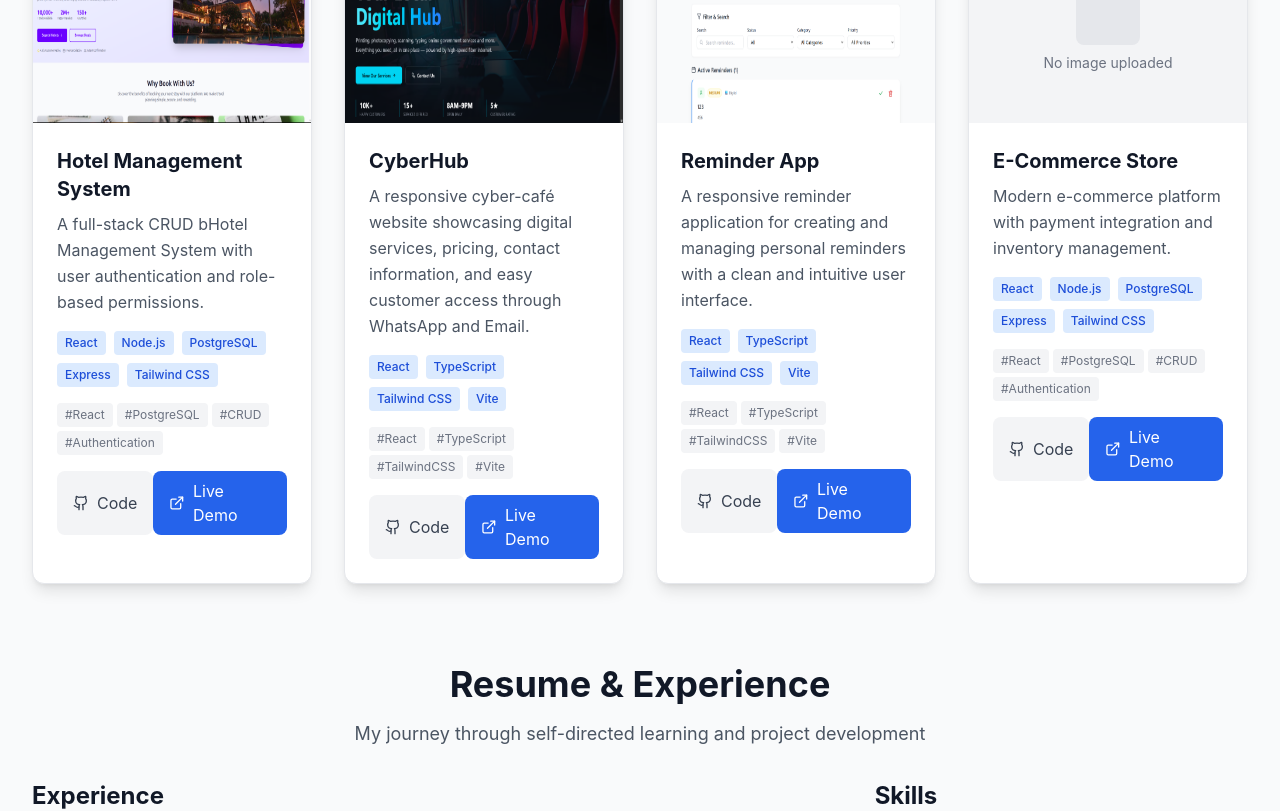
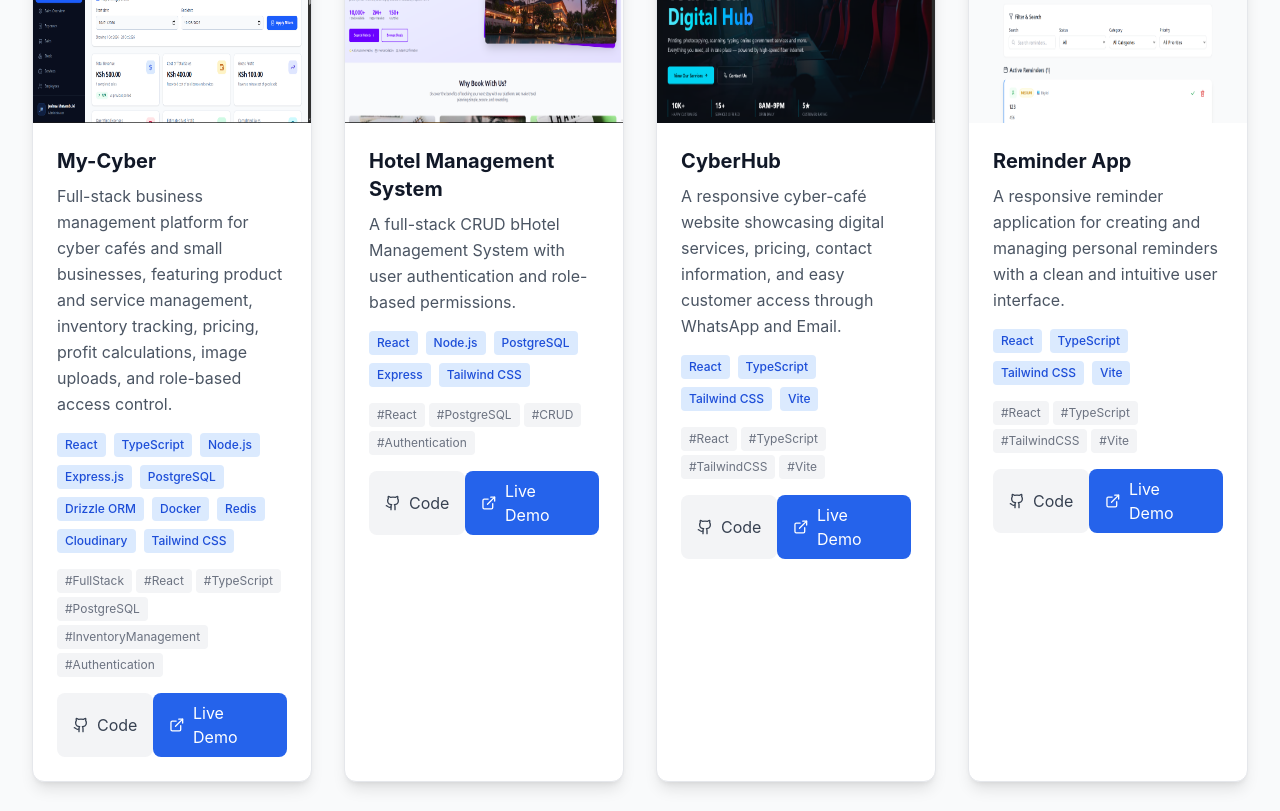
Before and after one commit to dev-m-josh/joshua-mutambuki-portfolio, a React (Vite) app: page / in a window 1280 px wide. Shown: the part 1580-2391 px from the top of the page. Built offline with nearby package versions, Linux system fonts and the light colour scheme.

Commit message:
Added my-cyber project

```diff
--- a/src/components/Projects.tsx
+++ b/src/components/Projects.tsx
@@ -16,6 +16,29 @@ interface Project {
 
 export const Projects: React.FC = () => {
     const [projects, setProjects] = useState<Project[]>([
+        {
+            id: "3",
+            title: "My-Cyber",
+            description:
+                "Full-stack business management platform for cyber cafés and small businesses, featuring product and service management, inventory tracking, pricing, profit calculations, image uploads, and role-based access control.",
+            stack: [
+                "React",
+                "TypeScript",
+                "Node.js",
+                "Express.js",
+                "PostgreSQL",
+                "Drizzle ORM",
+                "Docker",
+                "Redis",
+                "Cloudinary",
+                "Tailwind CSS",
+            ],
+            githubUrl: "https://github.com/dev-m-josh/my-cyber",
+            liveUrl: "https://my-cyber-hub-roan.vercel.app",
+            image: "my-cyber.png",
+            tags: ["#FullStack", "#React", "#TypeScript", "#PostgreSQL", "#InventoryManagement", "#Authentication"],
+        },
+
         {
             id: "1",
             title: "Hotel Management System",
@@ -48,16 +71,6 @@ export const Projects: React.FC = () => {
             liveUrl: "https://reminder-app-two-phi.vercel.app/",
             image: "reminder.png",
             tags: ["#React", "#TypeScript", "#TailwindCSS", "#Vite"],
-        },
-        {
-            id: "2",
-            title: "E-Commerce Store",
-            description: "Modern e-commerce platform with payment integration and inventory management.",
-            stack: ["React", "Node.js", "PostgreSQL", "Express", "Tailwind CSS"],
-            githubUrl: "https://github.com/joshuamutambuki/ecommerce-store",
-            liveUrl: "https://ecommerce-demo.vercel.app",
-            image: null,
-            tags: ["#React", "#PostgreSQL", "#CRUD", "#Authentication"],
         },
     ]);
 
@@ -102,16 +115,16 @@ export const Projects: React.FC = () => {
 
     return (
         <section id="projects" className="py-10 bg-gray-50 dark:bg-gray-800/50">
-            <div className="max-w-8xl mx-auto px-4 sm:px-6 lg:px-8">
+            <div className="px-4 mx-auto max-w-8xl sm:px-6 lg:px-8">
                 <motion.div
                     initial={{ opacity: 0, y: 20 }}
                     whileInView={{ opacity: 1, y: 0 }}
                     transition={{ duration: 0.6 }}
                     viewport={{ once: true }}
-                    className="text-center mb-6"
+                    className="mb-6 text-center"
                 >
-                    <h2 className="text-3xl md:text-4xl font-bold text-gray-900 dark:text-white mb-4">My Projects</h2>
-                    <p className="text-lg text-gray-600 dark:text-gray-400 max-w-2xl mx-auto">
+                    <h2 className="mb-4 text-3xl font-bold text-gray-900 md:text-4xl dark:text-white">My Projects</h2>
+                    <p className="max-w-2xl mx-auto text-lg text-gray-600 dark:text-gray-400">
                         A showcase of my recent work and side projects
                     </p>
                 </motion.div>
@@ -119,7 +132,7 @@ export const Projects: React.FC = () => {
                 {/* <div className="flex justify-center mb-4">
                     <button
                         onClick={() => setIsAddingProject(true)}
-                        className="inline-flex items-center px-6 py-3 bg-blue-600 text-white rounded-lg hover:bg-blue-700 transition-colors duration-200"
+                        className="inline-flex items-center px-6 py-3 text-white transition-colors duration-200 bg-blue-600 rounded-lg hover:bg-blue-700"
                     >
                         <Plus className="w-4 h-4 mr-2" />
                         Add New Project
@@ -130,24 +143,24 @@ export const Projects: React.FC = () => {
                     <motion.div
                         initial={{ opacity: 0, scale: 0.95 }}
                         animate={{ opacity: 1, scale: 1 }}
-                        className="bg-white dark:bg-gray-800 rounded-xl p-6 shadow-lg mb-8 border border-gray-200 dark:border-gray-700"
+                        className="p-6 mb-8 bg-white border border-gray-200 shadow-lg dark:bg-gray-800 rounded-xl dark:border-gray-700"
                     >
-                        <h3 className="text-xl font-semibold text-gray-900 dark:text-white mb-4">Add New Project</h3>
-                        <div className="grid md:grid-cols-2 gap-6">
+                        <h3 className="mb-4 text-xl font-semibold text-gray-900 dark:text-white">Add New Project</h3>
+                        <div className="grid gap-6 md:grid-cols-2">
                             <div className="space-y-4">
                                 <input
                                     type="text"
                                     placeholder="Project Title"
                                     value={newProject.title}
                                     onChange={(e) => setNewProject({ ...newProject, title: e.target.value })}
-                                    className="w-full px-4 py-2 border border-gray-300 dark:border-gray-600 rounded-lg bg-white dark:bg-gray-700 text-gray-900 dark:text-white"
+                                    className="w-full px-4 py-2 text-gray-900 bg-white border border-gray-300 rounded-lg dark:border-gray-600 dark:bg-gray-700 dark:text-white"
                                 />
                                 <textarea
                                     placeholder="Project Description"
                                     value={newProject.description}
                                     onChange={(e) => setNewProject({ ...newProject, description: e.target.value })}
                                     rows={3}
-                                    className="w-full px-4 py-2 border border-gray-300 dark:border-gray-600 rounded-lg bg-white dark:bg-gray-700 text-gray-900 dark:text-white"
+                                    className="w-full px-4 py-2 text-gray-900 bg-white border border-gray-300 rounded-lg dark:border-gray-600 dark:bg-gray-700 dark:text-white"
                                 />
                                 <input
                                     type="text"
@@ -158,21 +171,21 @@ export const Projects: React.FC = () => {
                                             stack: e.target.value.split(",").map((s) => s.trim()),
                                         })
                                     }
-                                    className="w-full px-4 py-2 border border-gray-300 dark:border-gray-600 rounded-lg bg-white dark:bg-gray-700 text-gray-900 dark:text-white"
+                                    className="w-full px-4 py-2 text-gray-900 bg-white border border-gray-300 rounded-lg dark:border-gray-600 dark:bg-gray-700 dark:text-white"
                                 />
                                 <input
                                     type="url"
                                     placeholder="GitHub URL"
                                     value={newProject.githubUrl}
                                     onChange={(e) => setNewProject({ ...newProject, githubUrl: e.target.value })}
-                                    className="w-full px-4 py-2 border border-gray-300 dark:border-gray-600 rounded-lg bg-white dark:bg-gray-700 text-gray-900 dark:text-white"
+                                    className="w-full px-4 py-2 text-gray-900 bg-white border border-gray-300 rounded-lg dark:border-gray-600 dark:bg-gray-700 dark:text-white"
                                 />
                                 <input
                                     type="url"
                                     placeholder="Live Demo URL"
                                     value={newProject.liveUrl}
                                     onChange={(e) => setNewProject({ ...newProject, liveUrl: e.target.value })}
-                                    className="w-full px-4 py-2 border border-gray-300 dark:border-gray-600 rounded-lg bg-white dark:bg-gray-700 text-gray-900 dark:text-white"
+                                    className="w-full px-4 py-2 text-gray-900 bg-white border border-gray-300 rounded-lg dark:border-gray-600 dark:bg-gray-700 dark:text-white"
                                 />
                                 <input
                                     type="text"
@@ -183,11 +196,11 @@ export const Projects: React.FC = () => {
                                             tags: e.target.value.split(",").map((s) => s.trim()),
                                         })
                                     }
-                                    className="w-full px-4 py-2 border border-gray-300 dark:border-gray-600 rounded-lg bg-white dark:bg-gray-700 text-gray-900 dark:text-white"
+                                    className="w-full px-4 py-2 text-gray-900 bg-white border border-gray-300 rounded-lg dark:border-gray-600 dark:bg-gray-700 dark:text-white"
                                 />
                             </div>
                             <div>
-                                <h4 className="text-sm font-medium text-gray-700 dark:text-gray-300 mb-2">
+                                <h4 className="mb-2 text-sm font-medium text-gray-700 dark:text-gray-300">
                                     Project Screenshot
                                 </h4>
                                 <div className="h-48">
@@ -200,7 +213,7 @@ export const Projects: React.FC = () => {
                                 </div>
                             </div>
                         </div>
-                        <div className="flex justify-end space-x-3 mt-6">
+                        <div className="flex justify-end mt-6 space-x-3">
                             <button
                                 onClick={() => setIsAddingProject(false)}
                                 className="px-4 py-2 text-gray-600 dark:text-gray-400 hover:text-gray-800 dark:hover:text-gray-200"
@@ -209,7 +222,7 @@ export const Projects: React.FC = () => {
                             </button>
                             <button
                                 onClick={handleAddProject}
-                                className="px-6 py-2 bg-blue-600 text-white rounded-lg hover:bg-blue-700 transition-colors duration-200"
+                                className="px-6 py-2 text-white transition-colors duration-200 bg-blue-600 rounded-lg hover:bg-blue-700"
                             >
                                 Add Project
                             </button>
@@ -217,7 +230,7 @@ export const Projects: React.FC = () => {
                     </motion.div>
                 )}
 
-                <div className="grid md:grid-cols-2 lg:grid-cols-4 gap-8">
+                <div className="grid gap-8 md:grid-cols-2 lg:grid-cols-4">
                     {projects.map((project, index) => (
                         <motion.div
                             key={project.id}
@@ -226,9 +239,9 @@ export const Projects: React.FC = () => {
                             transition={{ duration: 0.6, delay: index * 0.1 }}
                             viewport={{ once: true }}
                             whileHover={{ y: -5 }}
-                            className="bg-white dark:bg-gray-800 rounded-xl overflow-hidden shadow-lg hover:shadow-2xl transition-all duration-300 border border-gray-200 dark:border-gray-700"
+                            className="overflow-hidden transition-all duration-300 bg-white border border-gray-200 shadow-lg dark:bg-gray-800 rounded-xl hover:shadow-2xl dark:border-gray-700"
                         >
-                            <div className="relative h-48 bg-gray-100 dark:bg-gray-700 overflow-hidden">
+                            <div className="relative h-48 overflow-hidden bg-gray-100 dark:bg-gray-700">
                                 {project.image ? (
                                     <img
                                         src={project.image}
@@ -236,16 +249,16 @@ export const Projects: React.FC = () => {
                                         className="w-full h-full object-fit-cover"
                                     />
                                 ) : (
-                                    <div className="w-full h-full flex items-center justify-center">
+                                    <div className="flex items-center justify-center w-full h-full">
                                         <div className="text-center">
-                                            <div className="w-16 h-16 bg-gray-200 dark:bg-gray-600 rounded-lg mx-auto mb-2"></div>
-                                            <p className="text-gray-500 dark:text-gray-400 text-sm">
+                                            <div className="w-16 h-16 mx-auto mb-2 bg-gray-200 rounded-lg dark:bg-gray-600"></div>
+                                            <p className="text-sm text-gray-500 dark:text-gray-400">
                                                 No image uploaded
                                             </p>
                                         </div>
                                     </div>
                                 )}
-                                {/* <div className="absolute top-2 right-2 flex space-x-1">
+                                {/* <div className="absolute flex space-x-1 top-2 right-2">
                                     <button
                                         onClick={() => handleDeleteProject(project.id)}
                                         className="p-1.5 bg-red-500 text-white rounded-full opacity-0 hover:opacity-100 transition-opacity duration-200"
@@ -259,17 +272,17 @@ export const Projects: React.FC = () => {
                                             currentImage={project.image}
                                             onImageChange={(image) => handleImageChange(project.id, image)}
                                             placeholder="+"
-                                            className="w-full h-full opacity-0 hover:opacity-100 transition-opacity duration-200"
+                                            className="w-full h-full transition-opacity duration-200 opacity-0 hover:opacity-100"
                                         />
                                     </div>
                                 </div> */}
                             </div>
 
                             <div className="p-6">
-                                <h3 className="text-xl font-bold text-gray-900 dark:text-white mb-2">
+                                <h3 className="mb-2 text-xl font-bold text-gray-900 dark:text-white">
                                     {project.title}
                                 </h3>
-                                <p className="text-gray-600 dark:text-gray-400 mb-4 leading-relaxed">
+                                <p className="mb-4 leading-relaxed text-gray-600 dark:text-gray-400">
                                     {project.description}
                                 </p>
 
@@ -277,7 +290,7 @@ export const Projects: React.FC = () => {
                                     {project.stack.map((tech) => (
                                         <span
                                             key={tech}
-                                            className="px-2 py-1 bg-blue-100 dark:bg-blue-900/30 text-blue-700 dark:text-blue-300 text-xs font-medium rounded"
+                                            className="px-2 py-1 text-xs font-medium text-blue-700 bg-blue-100 rounded dark:bg-blue-900/30 dark:text-blue-300"
                                         >
                                             {tech}
                                         </span>
@@ -288,19 +301,19 @@ export const Projects: React.FC = () => {
                                     {project.tags.map((tag) => (
                                         <span
                                             key={tag}
-                                            className="text-xs text-gray-500 dark:text-gray-400 bg-gray-100 dark:bg-gray-700 px-2 py-1 rounded"
+                                            className="px-2 py-1 text-xs text-gray-500 bg-gray-100 rounded dark:text-gray-400 dark:bg-gray-700"
                                         >
                                             {tag}
                                         </span>
                                     ))}
                                 </div>
 
-                                <div className="w-full flex justify-between">
+                                <div className="flex justify-between w-full">
                                     <a
                                         href={project.githubUrl}
                                         target="_blank"
                                         rel="noopener noreferrer"
-                                        className="flex items-center px-4 py-2 bg-gray-100 dark:bg-gray-700 text-gray-700 dark:text-gray-300 rounded-lg hover:bg-gray-200 dark:hover:bg-gray-600 transition-colors duration-200"
+                                        className="flex items-center px-4 py-2 text-gray-700 transition-colors duration-200 bg-gray-100 rounded-lg dark:bg-gray-700 dark:text-gray-300 hover:bg-gray-200 dark:hover:bg-gray-600"
                                     >
                                         <Github className="w-4 h-4 mr-2" />
                                         Code
@@ -309,7 +322,7 @@ export const Projects: React.FC = () => {
                                         href={project.liveUrl}
                                         target="_blank"
                                         rel="noopener noreferrer"
-                                        className="flex items-center px-4 py-2 bg-blue-600 text-white rounded-lg hover:bg-blue-700 transition-colors duration-200"
+                                        className="flex items-center px-4 py-2 text-white transition-colors duration-200 bg-blue-600 rounded-lg hover:bg-blue-700"
                                     >
                                         <ExternalLink className="w-4 h-4 mr-2" />
                                         Live Demo
```
Also changed, not shown: public/my-cyber.png (added), 1 other file (tests, documents, lock files or other folders).
